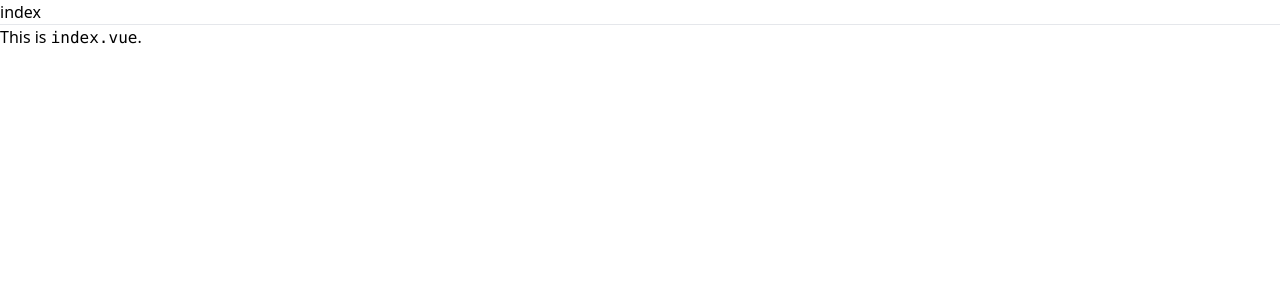
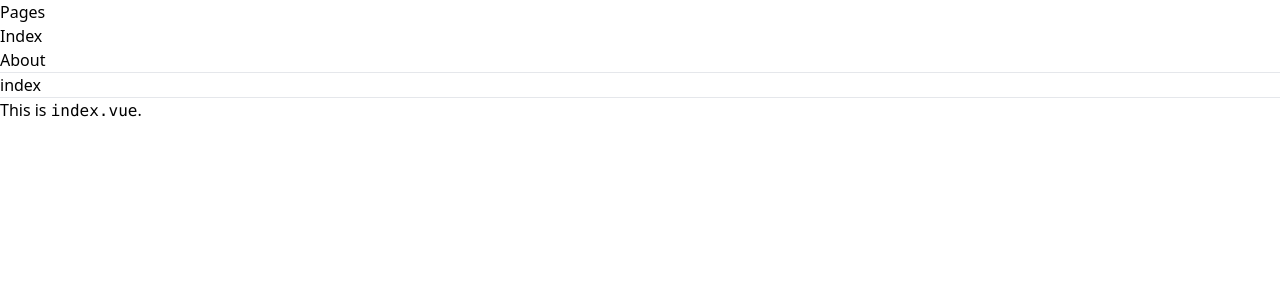
Before and after one commit to gslin/nuxt-playground, a Nuxt app: page / in a window 1280 px wide. Shown: the top 300 px of the page. Built offline with nearby package versions, Linux system fonts and the light colour scheme.

Commit message:
Use layouts.

```diff
--- /dev/null
+++ b/layouts/default.vue
@@ -0,0 +1,11 @@
+<template>
+<div class="md:container md:mx-auto">
+<h1>Pages</h1>
+<ul>
+  <li><NuxtLink to="/">Index</NuxtLink></li>
+  <li><NuxtLink to="/about">About</NuxtLink></li>
+</ul>
+<hr/>
+<NuxtPage/>
+</div>
+</template>
--- a/nuxt.config.ts
+++ b/nuxt.config.ts
@@ -3,4 +3,5 @@ export default defineNuxtConfig({
   devtools: { enabled: false },
   modules: ['@nuxtjs/tailwindcss'],
   pages: true,
+  layout: true,
 })
--- a/pages/index.vue
+++ b/pages/index.vue
@@ -1,13 +1,5 @@
-<script setup>
-definePageMeta({
-  prerender: true,
-});
-</script>
-
 <template>
-<div class="md:container md:mx-auto">
 <h2>index</h2>
 <hr/>
 <p>This is <code>index.vue</code>.</p>
-</div>
 </template>
```
